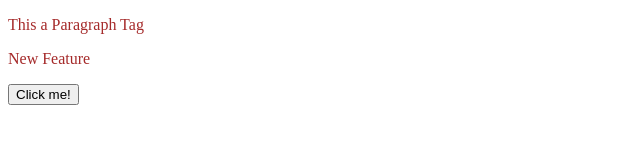
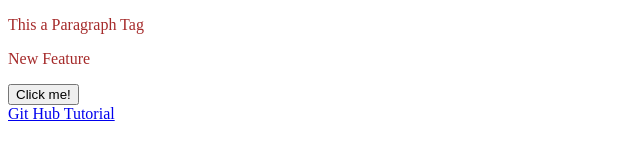
Before and after one commit to nikhil-palli13/localrepo, a plain HTML site: page index.html in a window 1280 px wide. Shown: the whole page, without its empty margins (0-640 px from the left). Drawn offline with Linux system fonts and the light colour scheme.

Commit message:
Add New Feature

```diff
--- a/index.html
+++ b/index.html
@@ -10,5 +10,7 @@
     <p>This a Paragraph Tag</p>
     <p>New Feature</p>
     <button>Click me!</button>
+    <br>
+    <a href = "https://www.youtube.com/watch?v=Ez8F0nW6S-w&t=3450s">Git Hub Tutorial</a>
 </body>
 </html>
```
